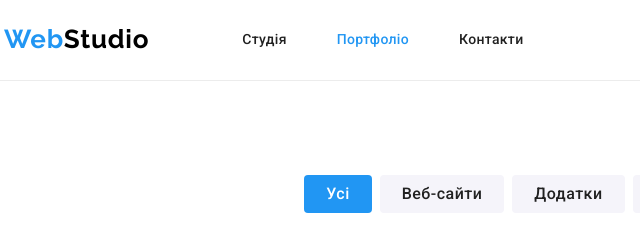
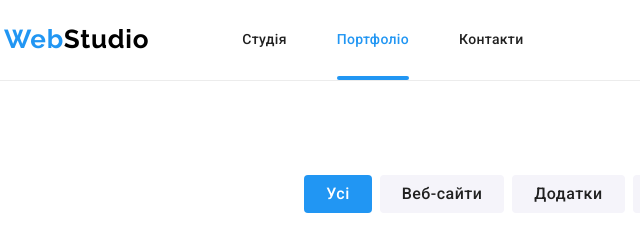
Before and after one commit to Markizdickabraz/goit-markup-hw-05, a plain HTML site: page portfolio.html in a window 1280 px wide. Shown: the top 240 px of the page, 51-691 px from the left. Drawn offline with nearby package versions, Linux system fonts and the light colour scheme.

Commit message:
додає підкреслення на поточній сторінці

```diff
--- a/css/styles.css
+++ b/css/styles.css
@@ -66,6 +66,20 @@ ul {
 }
 .accent {
   color: var(--accent-color);
+}
+.accent-line {
+  position: relative;
+}
+.accent-line::after {
+  content: "";
+  position: absolute;
+  left: 0;
+  bottom: 0;
+  width: 100%;
+  height: 4px;
+  display: block;
+  border-radius: 2px;
+  background-color: var(--accent-color);
 }
 .header-content {
   display: flex;
--- a/portfolio.html
+++ b/portfolio.html
@@ -26,7 +26,7 @@
         <ul class="navigation-list">
           <li class="navigation-list-item"><a class="navigation-link" href="./index.html">Студія</a>
           </li>
-          <li class="navigation-list-item"><a class="accent-navigation navigation-link"
+          <li class="navigation-list-item accent-line"><a class="accent-navigation navigation-link"
               href="./portfolio.html">Портфоліо</a></li>
           <li class="navigation-list-item"><a class="navigation-link" href="/">Контакти</a></li>
         </ul>
```
Also changed, not shown: index.html (+2 -1 lines).
